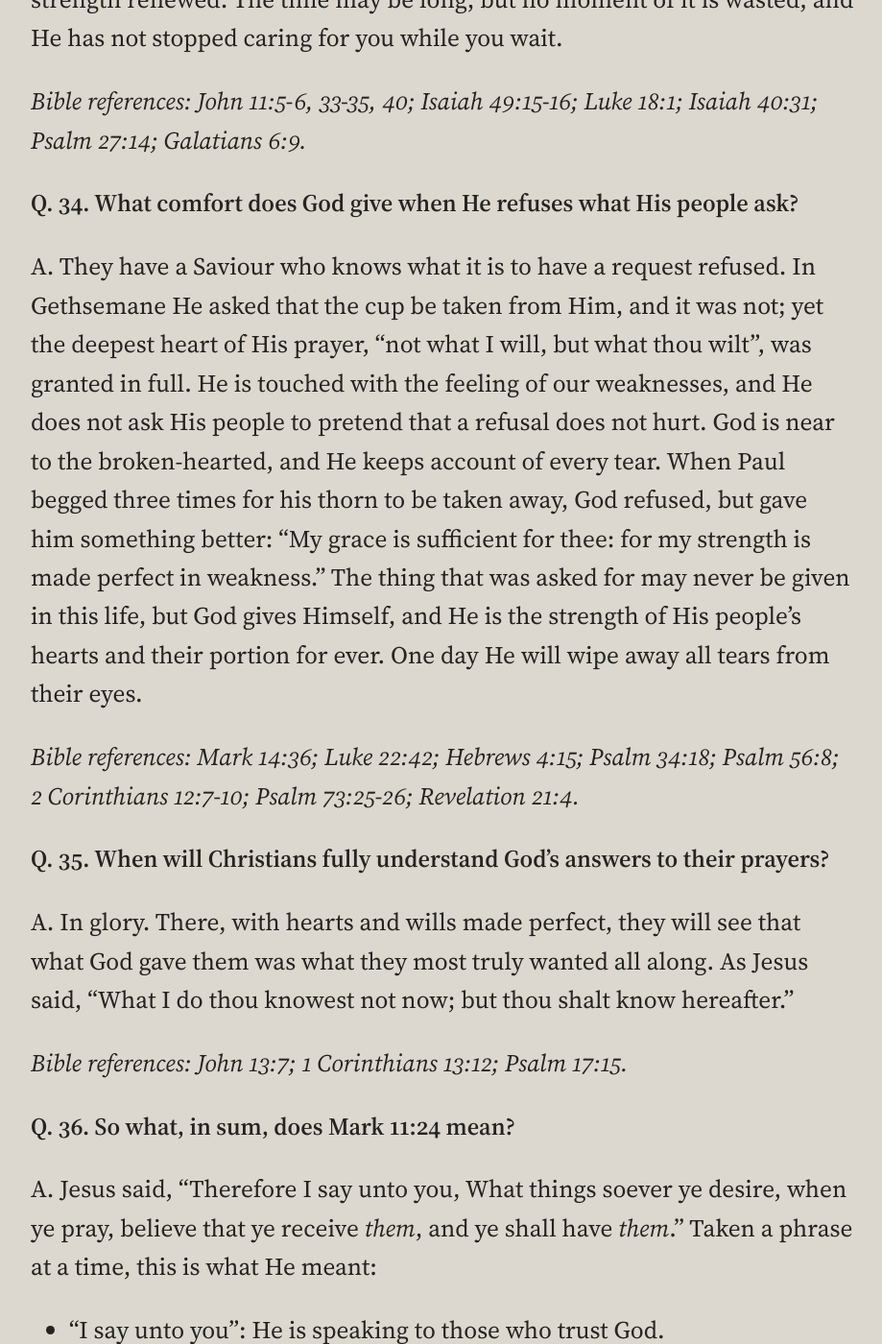
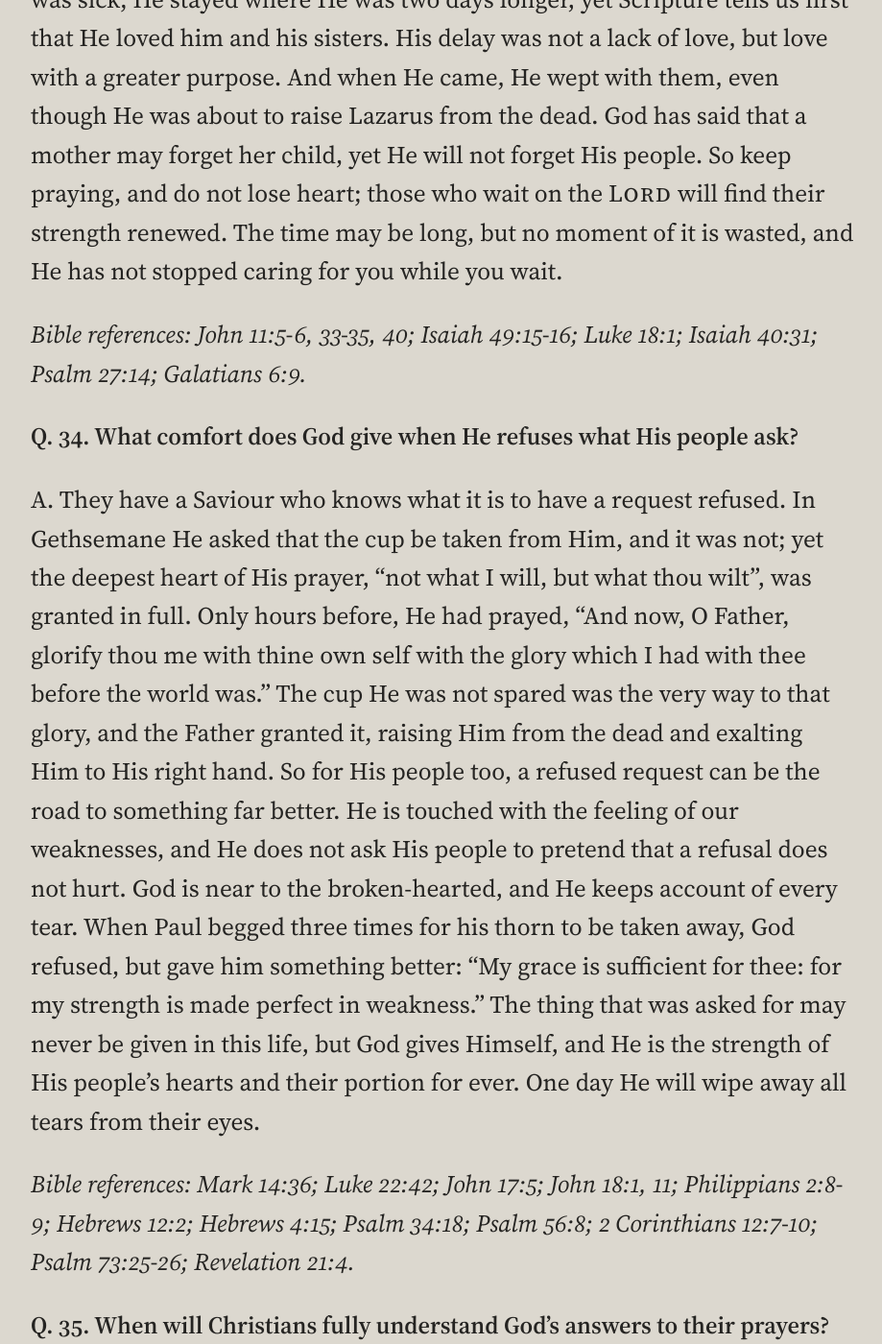
Before and after one commit to ForestWalkUK/truthpeaceandlove, a Jekyll site: the page built from _posts/2026-10-18-believing-prayer-catechism-mark-11-24.md, in a window 1280 px wide and 1400 px high, scrolled down 14268 px. Shown: the whole window at 96% size, without its empty margins (16-935 px from the left). Built offline with Jekyll 4.4.1, drawn with Linux system fonts in a browser that asks for light colours; some of the changed text lies outside the part shown.

Commit message:
Catechism v1.9: add John 17 links to Q. 30 and Q. 34
Co-Authored-By: Claude Opus 5.5 <noreply@anthropic.com>

```diff
--- a/_posts/2026-10-18-believing-prayer-catechism-mark-11-24.md
+++ b/_posts/2026-10-18-believing-prayer-catechism-mark-11-24.md
@@ -3,6 +3,9 @@ title: "Believing Prayer: A Catechism on Mark 11:24"
 sections: [otherbeliefs, deeper]
 document: catechism
 changes:
+  - version: "1.9"
+    date: 2026-11-12
+    note: "Q. 30: added the answer in the garden itself to Jesus’ prayer that the Father would keep His disciples (John 17:11-12; John 18:8-9). Q. 34: added Jesus’ prayer for glory (John 17:5), the way to which was the cup He was not spared; references added."
   - version: "1.8"
     date: 2026-11-12
     note: "Three questions added: on whether God leaves His people’s prayers unanswered, including His answer “wait” (Q. 29); on comfort for those still waiting (Q. 33); and on comfort when God refuses what His people ask, keeping the distinction between the refused request and the deepest heart of the prayer (Q. 34). Later questions renumbered."
@@ -227,9 +230,9 @@ A. No prayer offered in faith goes unheard. Sometimes God gives what was asked a
 
 **Q. 30. What does Jesus’ prayer in Gethsemane teach us?**
 
-A. It teaches that real faith asks fully, trusts fully and submits fully. Jesus prayed perfectly, yet His request that the cup of suffering be taken away was refused. The deepest heart of His prayer, “not what I will, but what thou wilt”, was granted in full. Earlier that same night He had prayed, “Father, the hour is come; glorify thy Son, that thy Son also may glorify thee”, and through the cross He gained the joy set before Him: first the glory of His Father, and with it the salvation of His people.
+A. It teaches that real faith asks fully, trusts fully and submits fully. Jesus prayed perfectly, yet His request that the cup of suffering be taken away was refused. The deepest heart of His prayer, “not what I will, but what thou wilt”, was granted in full. Earlier that same night He had prayed, “Father, the hour is come; glorify thy Son, that thy Son also may glorify thee”, and through the cross He gained the joy set before Him: first the glory of His Father, and with it the salvation of His people. In that prayer He had also asked the Father to keep those whom He had given Him, and in the garden itself that request was answered at once. When He was arrested, He told the soldiers to let His disciples go, “That the saying might be fulfilled, which he spake, Of them which thou gavest me have I lost none.” So in the same garden one request was refused and another was granted, and both served the same great purpose.
 
-*Bible references: Mark 14:36; Luke 22:42-44; John 17:1-5; John 17:24; John 18:1; Hebrews 5:7; Hebrews 12:2.*
+*Bible references: Mark 14:36; Luke 22:42-44; John 17:1-5; John 17:11-12; John 17:24; John 18:1; John 18:8-9; Hebrews 5:7; Hebrews 12:2.*
 
 **Q. 31. Did Jesus “have” what He asked for in Gethsemane?**
 
@@ -251,9 +254,9 @@ A. Waiting is not being forgotten. When Jesus heard that His friend Lazarus was
 
 **Q. 34. What comfort does God give when He refuses what His people ask?**
 
-A. They have a Saviour who knows what it is to have a request refused. In Gethsemane He asked that the cup be taken from Him, and it was not; yet the deepest heart of His prayer, “not what I will, but what thou wilt”, was granted in full. He is touched with the feeling of our weaknesses, and He does not ask His people to pretend that a refusal does not hurt. God is near to the broken-hearted, and He keeps account of every tear. When Paul begged three times for his thorn to be taken away, God refused, but gave him something better: “My grace is sufficient for thee: for my strength is made perfect in weakness.” The thing that was asked for may never be given in this life, but God gives Himself, and He is the strength of His people’s hearts and their portion for ever. One day He will wipe away all tears from their eyes.
+A. They have a Saviour who knows what it is to have a request refused. In Gethsemane He asked that the cup be taken from Him, and it was not; yet the deepest heart of His prayer, “not what I will, but what thou wilt”, was granted in full. Only hours before, He had prayed, “And now, O Father, glorify thou me with thine own self with the glory which I had with thee before the world was.” The cup He was not spared was the very way to that glory, and the Father granted it, raising Him from the dead and exalting Him to His right hand. So for His people too, a refused request can be the road to something far better. He is touched with the feeling of our weaknesses, and He does not ask His people to pretend that a refusal does not hurt. God is near to the broken-hearted, and He keeps account of every tear. When Paul begged three times for his thorn to be taken away, God refused, but gave him something better: “My grace is sufficient for thee: for my strength is made perfect in weakness.” The thing that was asked for may never be given in this life, but God gives Himself, and He is the strength of His people’s hearts and their portion for ever. One day He will wipe away all tears from their eyes.
 
-*Bible references: Mark 14:36; Luke 22:42; Hebrews 4:15; Psalm 34:18; Psalm 56:8; 2 Corinthians 12:7-10; Psalm 73:25-26; Revelation 21:4.*
+*Bible references: Mark 14:36; Luke 22:42; John 17:5; John 18:1, 11; Philippians 2:8-9; Hebrews 12:2; Hebrews 4:15; Psalm 34:18; Psalm 56:8; 2 Corinthians 12:7-10; Psalm 73:25-26; Revelation 21:4.*
 
 **Q. 35. When will Christians fully understand God’s answers to their prayers?**
 
```
